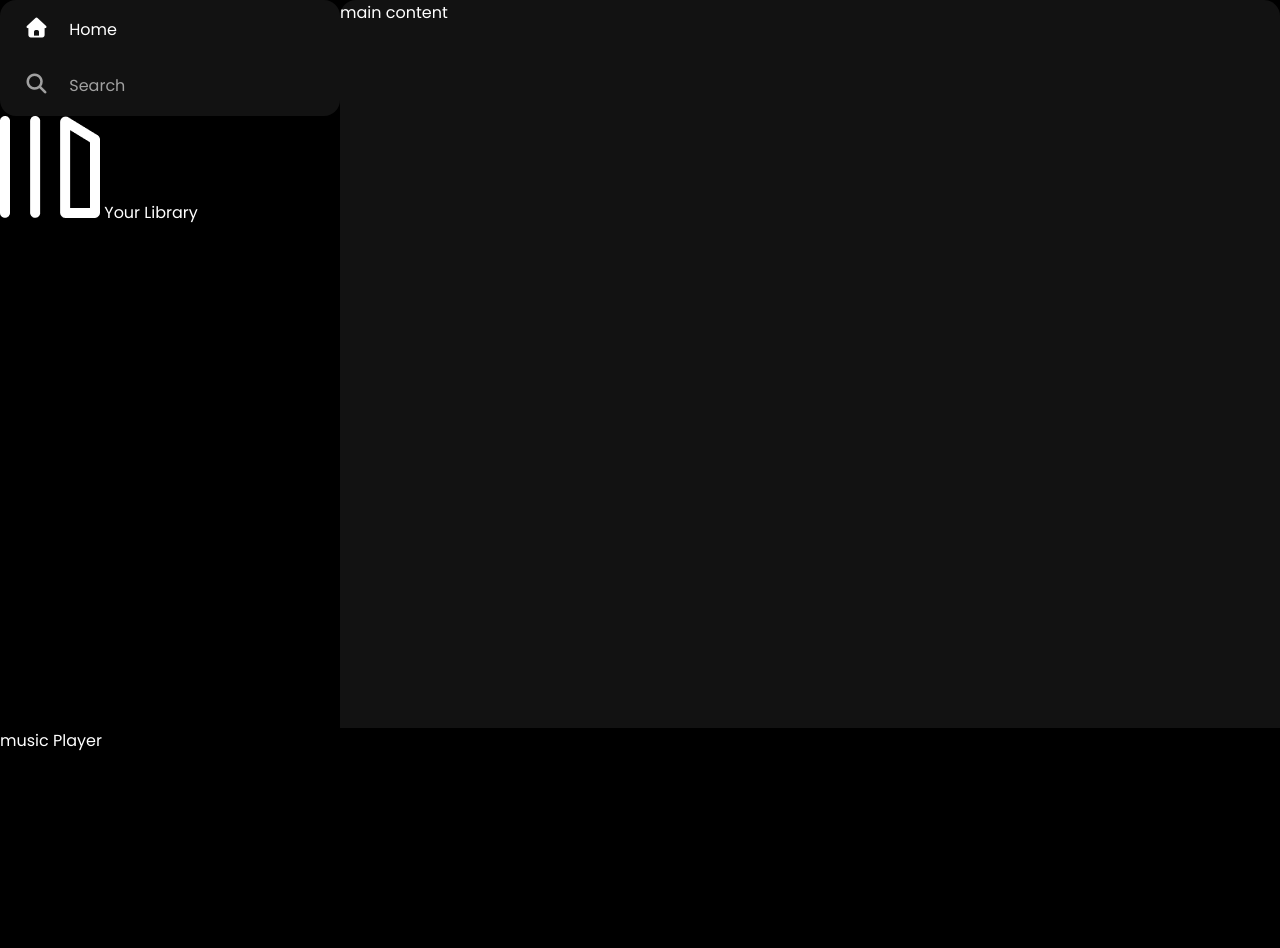
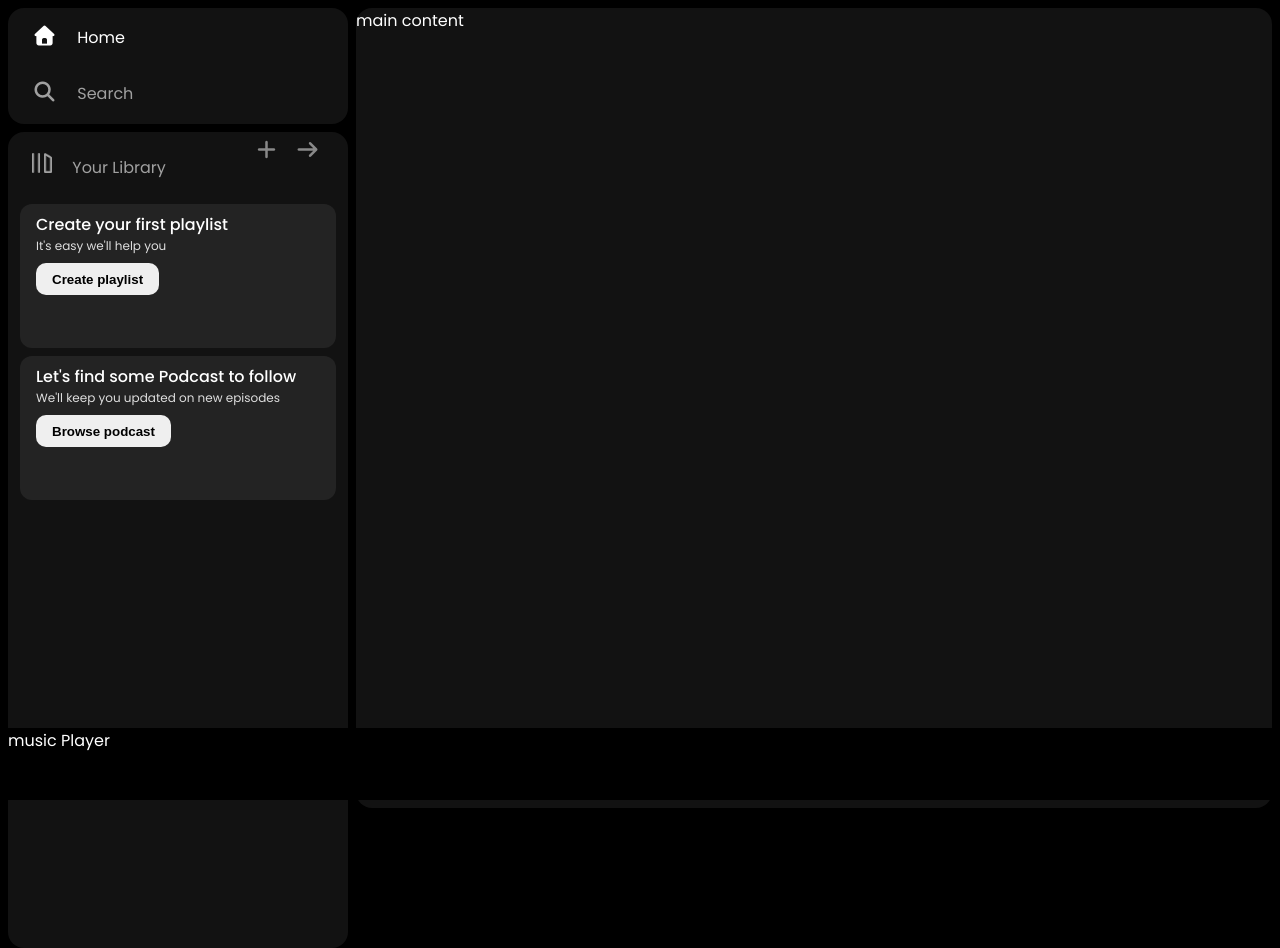
Before and after one commit to purushottam6954/Spotify-Clone, a plain HTML site: page index.html in a window 1280 px wide. Before the commit the page ends 800 px from the top, so only its background shows below. Drawn offline with Linux system fonts and the light colour scheme.

Commit message:
Sidebar Done

```diff
--- a/index.html
+++ b/index.html
@@ -32,12 +32,25 @@
             </div>
             <div class="library">
                 <div class="options">
-                    <div class="lib-option">
+                    <div class="lib-option nav-option">
                         <img src="./assets/library_icon.png">
                         <a href="#">Your Library</a>
                     </div>
+                    <div class="icons">
+                        <i class="fa-solid fa-plus"></i>
+                        <i class="fa-solid fa-arrow-right"></i>
+                    </div>
                 </div>
-                <div class="boxes"></div>
+                <div class="lib-box">
+                <div class="box-para1">Create your first playlist</div>
+                <div class="box-para2">It's easy we'll help you</div>
+                <button class="badge">Create playlist</button>
+                </div>
+                <div class="lib-box">
+                <div class="box-para1">Let's find some Podcast to follow</div>
+                <div class="box-para2">We'll keep you updated on new episodes</div>
+                <button class="badge">Browse podcast</button>
+                </div>
             </div>
         </div>
         <div class="main-content">main content</div>
--- a/style.css
+++ b/style.css
@@ -12,6 +12,7 @@ body {
 .main{
     display:flex;
     height: 100vh;
+    padding: 0.5rem;
 }
 
 .sidebar{
@@ -25,6 +26,7 @@ body {
     flex:1;
     border-radius:1rem;
     overflow: auto;
+    margin-left: 0.5rem;
 }
 
 .music-player{
@@ -68,3 +70,66 @@ a{
 .nav-option a{
     margin-left: 1rem  ;
 }
+
+.library{
+   background-color: #121212;
+   border-radius:1rem;
+   height:100vh;
+   margin-top: 0.5rem;
+    padding:0.5rem 0.75rem;
+
+}
+.library .options{
+
+    display:flex;
+    justify-content: space-between;
+}
+
+.icons{
+    display:flex;
+    font-size:1.25rem;
+
+}
+
+.lib-option img{
+    height:1.25rem;
+    width:1.25rem;
+}
+
+.icons i{
+    opacity:0.5;
+    margin-right: 1rem;
+
+}
+
+.icons i:hover{
+    opacity:1;
+}
+
+.lib-box{
+    background-color: #232323;
+    border-radius: 0.75rem;
+    padding:0.5rem 1rem;
+    margin:0.5rem 0;
+    height:8rem;
+
+}
+.box-para1{
+    font-size: 1rem;
+    font-weight: 500 ;
+}
+
+.box-para2{
+    font-size: 0.75rem;
+    opacity:0.85;
+}
+
+.badge{
+    border-radius :10px;
+    font-weight: 700;
+    border:none;
+    padding:0.25rem 1rem;
+    margin-top:0.5rem;
+    height:2rem;
+    width: fit-content;
+}
```
